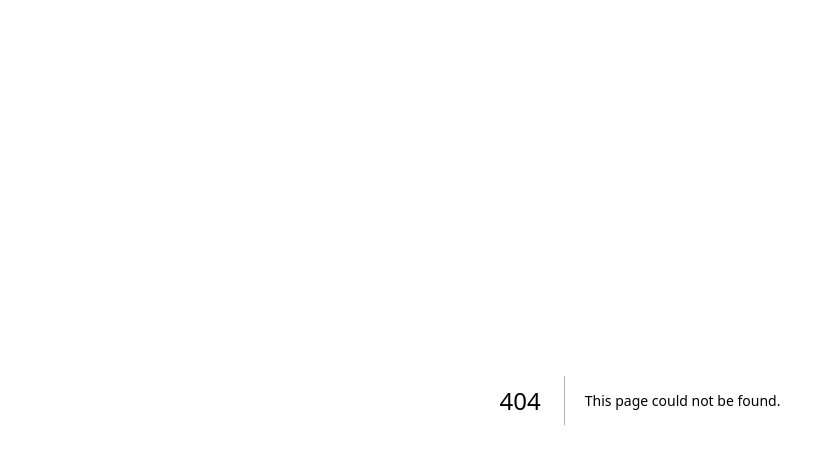
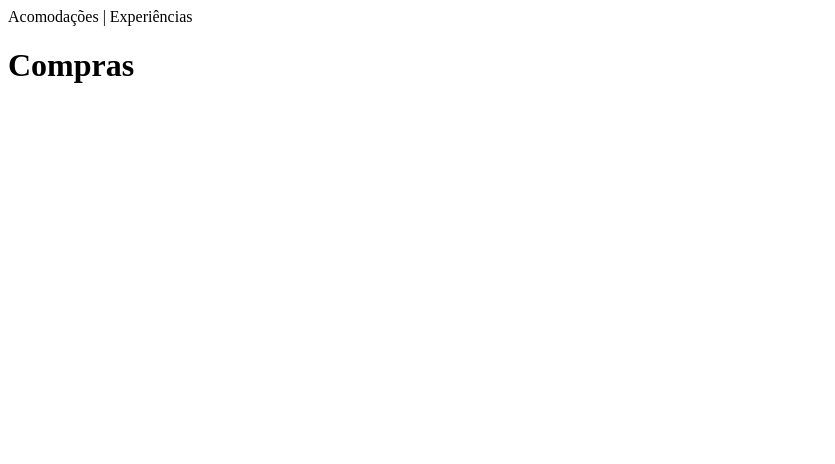
Before and after one commit to MaluWhoo/React-Next-Estudos-1, a Next.js app: page /compras in a window 1280 px wide. Before the commit this address had no page. Shown: the top 464 px of the page, without its empty margins (0-835 px from the left). Built offline with nearby package versions, Linux system fonts and the light colour scheme.

Commit message:
Add pages

```diff
--- /dev/null
+++ b/pages/compras.tsx
@@ -0,0 +1,10 @@
+import { Menu } from "@/components/interface";
+
+export default function Page() {
+    return (
+        <div>
+            {Menu()}
+            <h1>Compras</h1>
+        </div>
+    )
+}
```
Also changed, not shown: pages/blog/page.tsx (added, +7 -0 lines).
